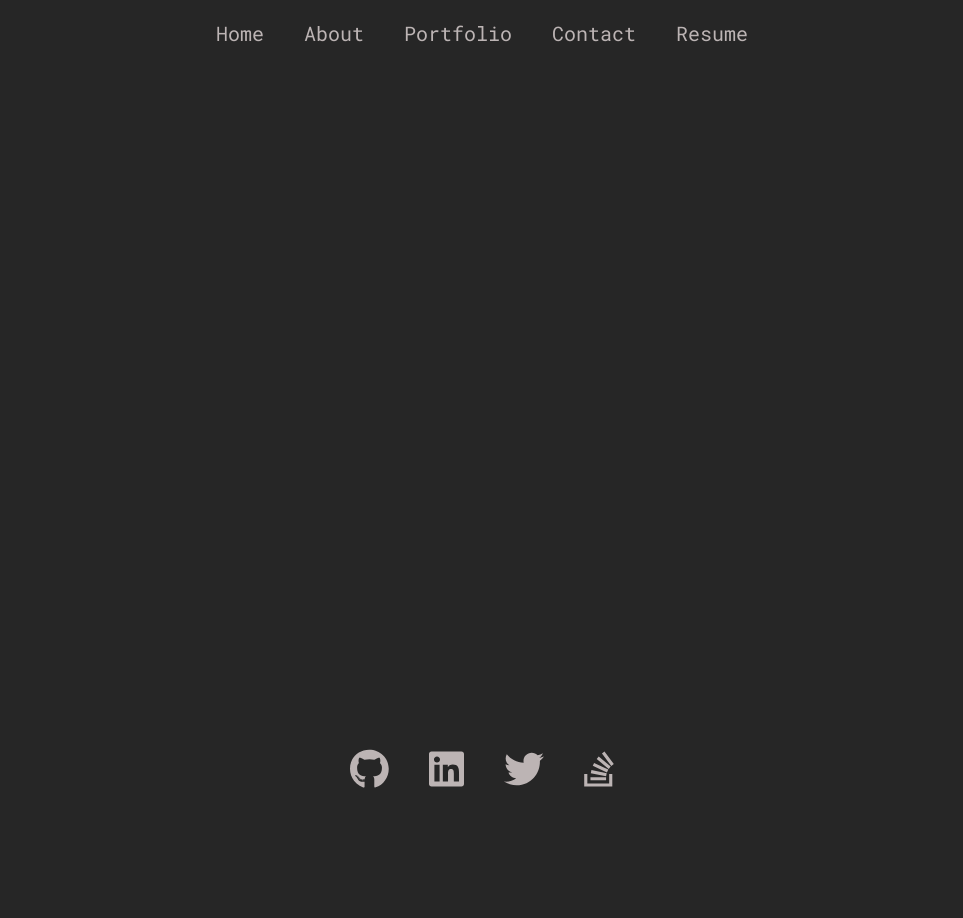
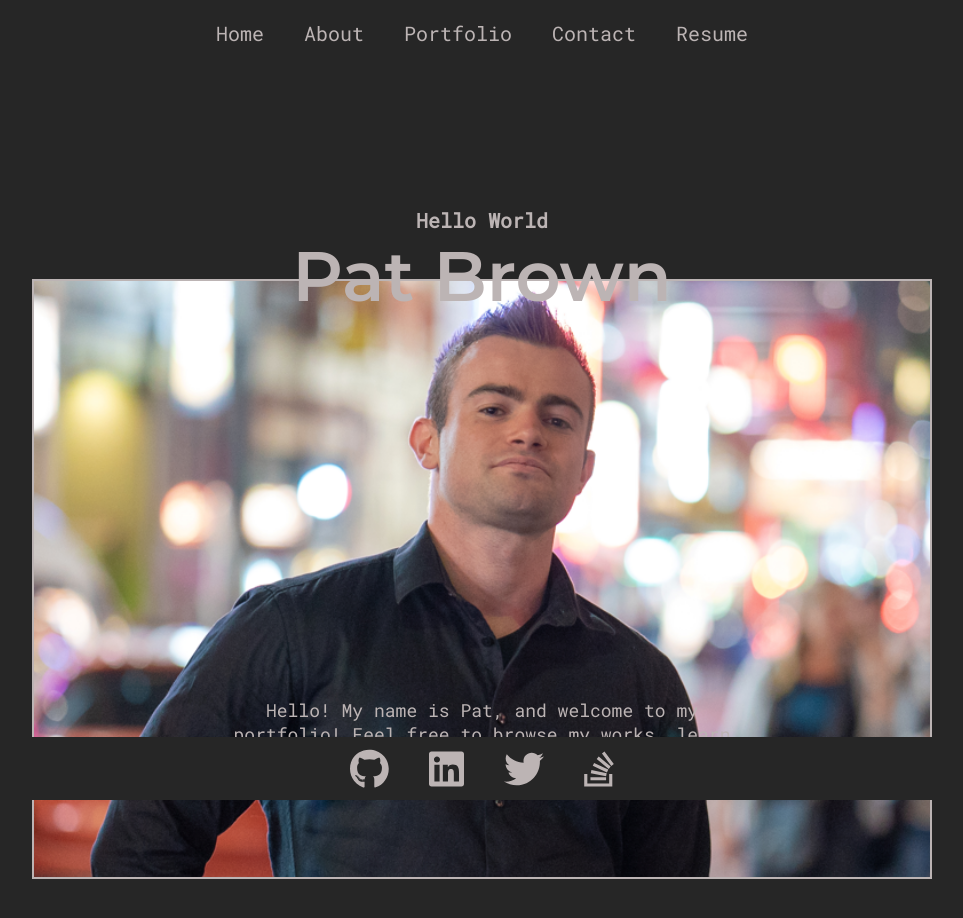
Before and after one commit to Pattiqus/Pattiqus-Portfolio, a React (Create React App) app: page / in a window 1280 px wide. Shown: the top 918 px of the page, without its empty margins (158-1121 px from the left). Before the commit the page ends 800 px from the top, so only its background shows below. Built offline with nearby package versions, Linux system fonts and the light colour scheme.

Commit message:
added homepage, homepage link not working

```diff
--- /dev/null
+++ b/src/components/HeroSection.jsx
@@ -0,0 +1,64 @@
+import React from 'react';
+import styled from 'styled-components';
+import HeroImage from '../assets/images/hero_image.jpg';
+import PText from './PText';
+
+const HeroStyles = styled.div`
+    .hero {
+        height: 100vh;
+        min-height: 1000px;
+        width: 100%;
+        text-align: center;
+        display: flex;
+        align-items: center;
+        justify-content: center;
+        position: relative;
+    }
+    .hero__heading {
+        font-size: 2rem;
+        margin-bottom: -4rem;
+        position: relative;
+        span {
+            display: inline-block;
+            width: 100%;
+        }
+        .hero__name {
+            font-size: 7rem;
+            font-family: 'Montserrat SemiBold';
+            color: var(--gray-1);
+        }
+    }
+    .hero__image {
+        max-width: 900px;
+        width: 100%;
+        height: 600px;
+        margin: 0 auto;
+        border: 2px solid var(--gray-1);
+    }
+    .hero__info {
+        margin-top: -18rem;
+    }
+`;
+
+export default function HeroSection() {
+  return (
+    <HeroStyles>
+        <div className="hero">
+            <div className="container">
+                <h1 className='hero__heading'>
+                    <span>Hello World</span>
+                    <span className='hero__name'>Pat Brown</span>
+                </h1>
+                <div className="hero__image">
+                    <img src={HeroImage} alt='me-chinatown'/>
+                </div>
+                <div className="hero__info">
+                    <PText>Hello! My name is Pat, and welcome to my portfolio! Feel free to browse my works,
+                        learn a little more about me
+                        or get in touch if you would like to collaborate!</PText>
+                </div>
+            </div>
+        </div>
+    </HeroStyles>
+  )
+}
--- a/src/pages/Home.jsx
+++ b/src/pages/Home.jsx
@@ -1,10 +1,10 @@
 import React from 'react'
+import HeroSection from '../components/HeroSection'
 
 export default function Home() {
   return (
     <div>
-        <h1>Home</h1>
-        <p>Lorem ipsum dolor sit amet consectetur adipisicing elit. Mollitia natus reprehenderit neque laborum, totam modi quasi numquam at asperiores reiciendis dolore fugit eius nulla corrupti rerum libero voluptatem. In, ex!</p>
+        <HeroSection/>
     </div>
   )
 }
```
Also changed, not shown: src/assets/images/hero_image.jpg (added).
